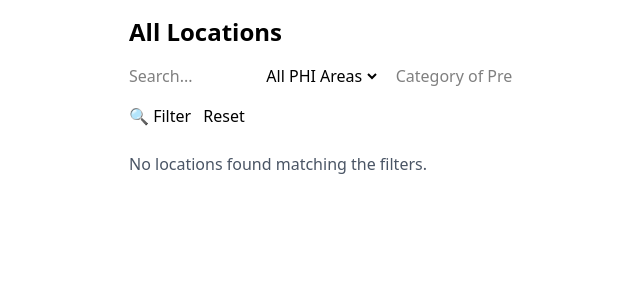
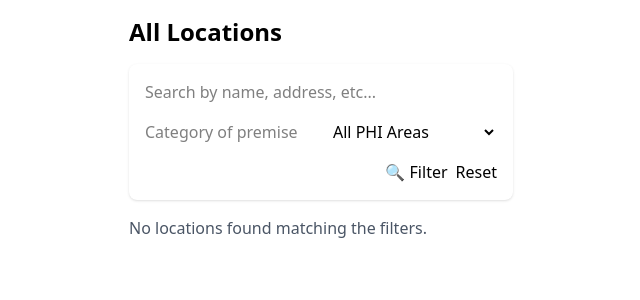
Before and after one commit to hirusha-adi/phi-data-collection, a Flask app: page /locations in a window 1280 px wide. Shown: the top 300 px of the page, without its empty margins (319-959 px from the left). Run offline with Flask 3, Linux system fonts and the light colour scheme; some libraries are stand-ins or nearby versions.

Commit message:
proper search UI

```diff
--- a/app/templates/locations.html
+++ b/app/templates/locations.html
@@ -5,25 +5,38 @@
 <div class="container">
   <h2 class="text-2xl font-bold mb-4">All Locations</h2>
 
-  <form method="GET" action="{{ url_for('main.view_locations') }}" class="mb-6">
-    <div class="grid grid-cols-1 sm:grid-cols-3 gap-4">
-      <input type="text" name="search" placeholder="Search..." value="{{ request.args.get('search', '') }}" class="input input-bordered w-full" />
+  <form method="GET" action="{{ url_for('main.view_locations') }}" class="bg-white p-4 rounded-lg shadow space-y-4">
 
-      <select name="area_id" class="select select-bordered w-full">
-        <option value="">All PHI Areas</option>
-        {% for area in areas %}
-        <option value="{{ area.id }}" {% if selected_area_id == area.id %}selected{% endif %}>{{ area.name }}</option>
+    <div class="relative">
+      <input type="text" name="search" placeholder="Search by name, address, etc..."
+            value="{{ request.args.get('search', '') }}"
+            class="input input-bordered w-full rounded-lg" />
+    </div>
 
-        {% endfor %}
-      </select>
+    <div class="grid grid-cols-1 sm:grid-cols-2 gap-4">
+      <div class="relative">
+        <input type="text" name="category" placeholder="Category of premise"
+              value="{{ request.args.get('category', '') }}"
+              class="input input-bordered w-full rounded-lg" />
+      </div>
 
-      <input type="text" name="category" placeholder="Category of Premise" value="{{ request.args.get('category', '') }}" class="input input-bordered w-full" />
+      <div class="relative">
+        <select name="area_id" class="select select-bordered w-full rounded-lg">
+          <option value="">All PHI Areas</option>
+          {% for area in areas %}
+            <option value="{{ area.id }}" {% if selected_area_id == area.id %}selected{% endif %}>{{ area.name }}</option>
+          {% endfor %}
+        </select>
+      </div>
     </div>
-    <div class="mt-4">
-      <button class="btn btn-primary">🔍 Filter</button>
-      <a href="{{ url_for('main.view_locations') }}" class="btn btn-outline ml-2">Reset</a>
+
+    <!-- 🔘 Row 3: Buttons -->
+    <div class="flex flex-col sm:flex-row justify-end gap-2">
+      <button type="submit" class="btn btn-primary w-auto">🔍 Filter</button>
+      <a href="{{ url_for('main.view_locations') }}" class="btn btn-outline w-auto">Reset</a>
     </div>
   </form>
+
 
   {% if locations %}
   <div class="overflow-x-auto">
```
